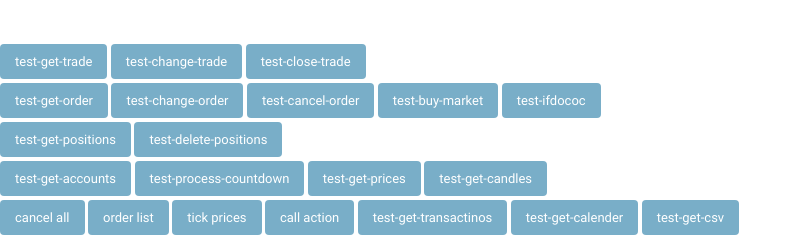
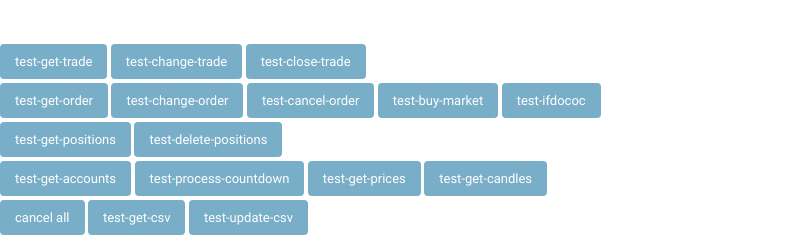
Before and after one commit to Akihito-Wada/zeroanda-serverside, a Django app: page /admin/ in a window 1280 px wide. Shown: the part 758-995 px from the top of the page, without its empty margins (0-802 px from the left). Run offline with Django 3.2, Linux system fonts and the light colour scheme; the visitor is signed in with stand-in values (Sample User, id 1); data comes from the database, SQL or seed files in the repository; data that the repository does not hold is empty; parts of the project's set-up code (start-up, migrations or seed data) failed here and were passed over; some libraries are stand-ins or nearby versions.

Commit message:
add method update.csv to js.

```diff
--- a/zeroanda/templates/zeroanda/admin/footer.html
+++ b/zeroanda/templates/zeroanda/admin/footer.html
@@ -23,10 +23,11 @@
     </div>
 
     <input class="defalt-button" type="button" id="cancelAllButton" value="cancel all" />
-    <input class="defalt-button" type="button" id="getOrdersButton" value="order list" />
-    <input class="defalt-button" type="button" id="getTickingPriceButton" value="tick prices" />
-    <input class="defalt-button" type="button" id="testCallActionButton" value="call action" />
-    <input class="defalt-button" type="button" id="testGetTransactions" value="test-get-transactinos" />
-    <input class="defalt-button" type="button" id="testGetCalender" value="test-get-calender" />
+    <!--<input class="defalt-button" type="button" id="getOrdersButton" value="order list" />-->
+    <!--<input class="defalt-button" type="button" id="getTickingPriceButton" value="tick prices" />-->
+    <!--<input class="defalt-button" type="button" id="testCallActionButton" value="call action" />-->
+    <!--<input class="defalt-button" type="button" id="testGetTransactions" value="test-get-transactinos" />-->
+    <!--<input class="defalt-button" type="button" id="testGetCalender" value="test-get-calender" />-->
     <input class="defalt-button" type="button" id="testGetCsv" value="test-get-csv" />
+    <input class="defalt-button" type="button" id="testUpdateCsv" value="test-update-csv" />
 </div>
```
